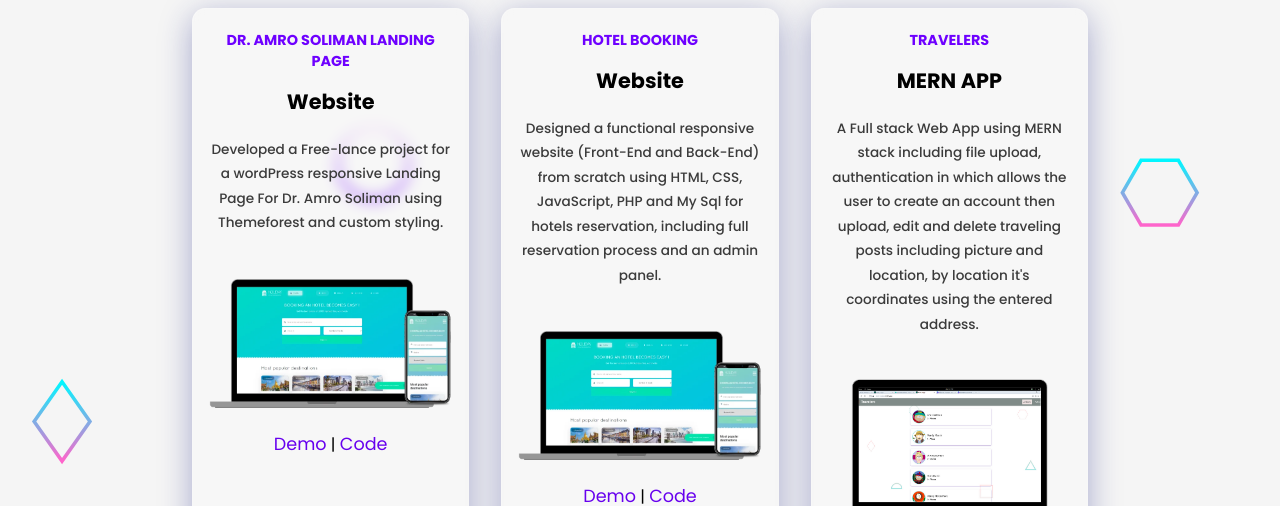
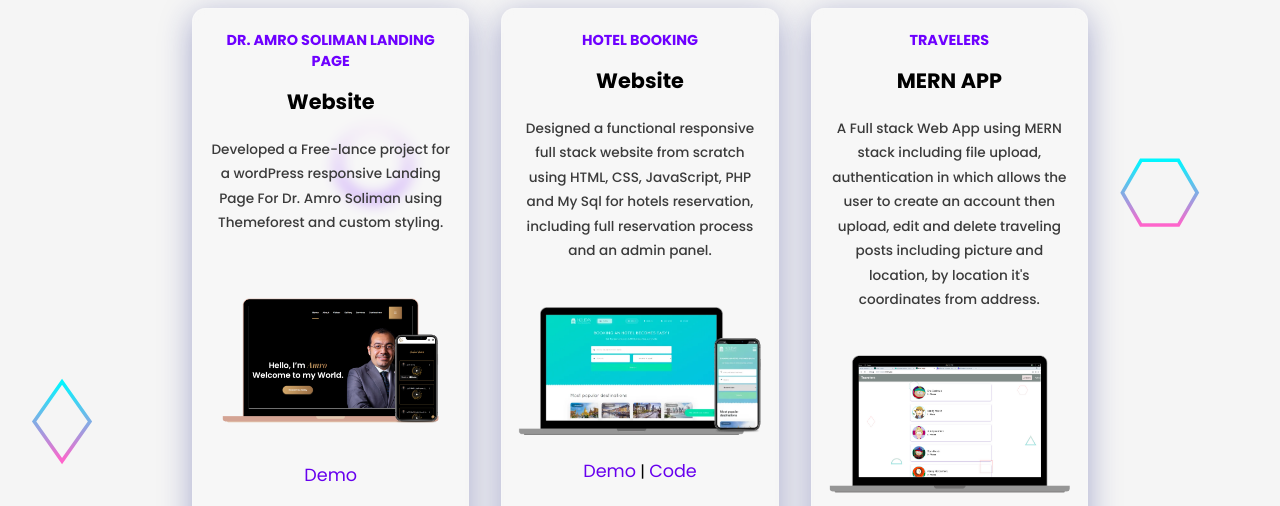
Before and after one commit to AbdelrahmanEssamA/Portfolio, a plain HTML site: page index.html in a window 1280 px wide. Shown: the part 2534-3040 px from the top of the page. Drawn offline with nearby package versions, Linux system fonts and the light colour scheme.

Commit message:
content-edit

```diff
--- a/index.html
+++ b/index.html
@@ -432,21 +432,16 @@
                </div>
             </div>
             <img
-               src="./Pics/hotelBooking.webp"
-               alt="Hotel Booking project"
+               src="./Pics/AmrSoliman.png"
+               alt="Dr amr landing page"
             />
             <br />
             <a
-               href="https://abdelrahmanessama.github.io/HotelBooking/home.html"
+               href="https://amrosoliman.org/"
                target="_blank"
                >Demo</a
             >
-            |
-            <a
-               href="https://github.com/AbdelrahmanEssamA/HotelBooking/tree/Back-End"
-               target="_blank"
-               >Code</a
-            >
+
          </div>
          <div class="portfolio-container transition3">
             <div class="portfolio-left">
@@ -454,7 +449,7 @@
                   <p class="subtitle">Hotel Booking</p>
                   <p class="feature-title">Website</p>
                   <p class="feature-desc">
-                     Designed a functional responsive website (Front-End and Back-End)
+                     Designed a functional responsive full stack website
                      from scratch using HTML, CSS, JavaScript, PHP and My
                      Sql for hotels reservation, including full reservation process and an admin panel.
                   </p>
@@ -488,7 +483,7 @@
                      upload, authentication in which allows the user
                      to create an account then upload, edit and delete
                      traveling posts including picture and location, by
-                     location it's coordinates using the entered address.
+                     location it's coordinates from address.
                   </p>
                </div>
             </div>
```
